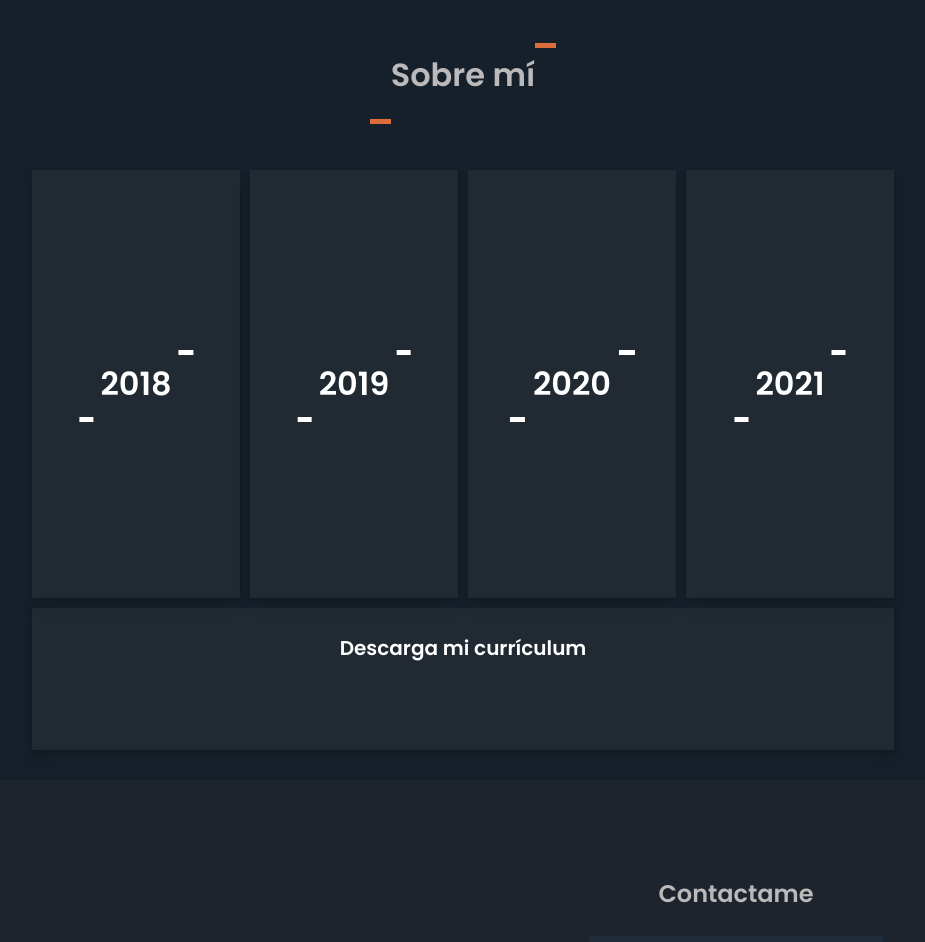
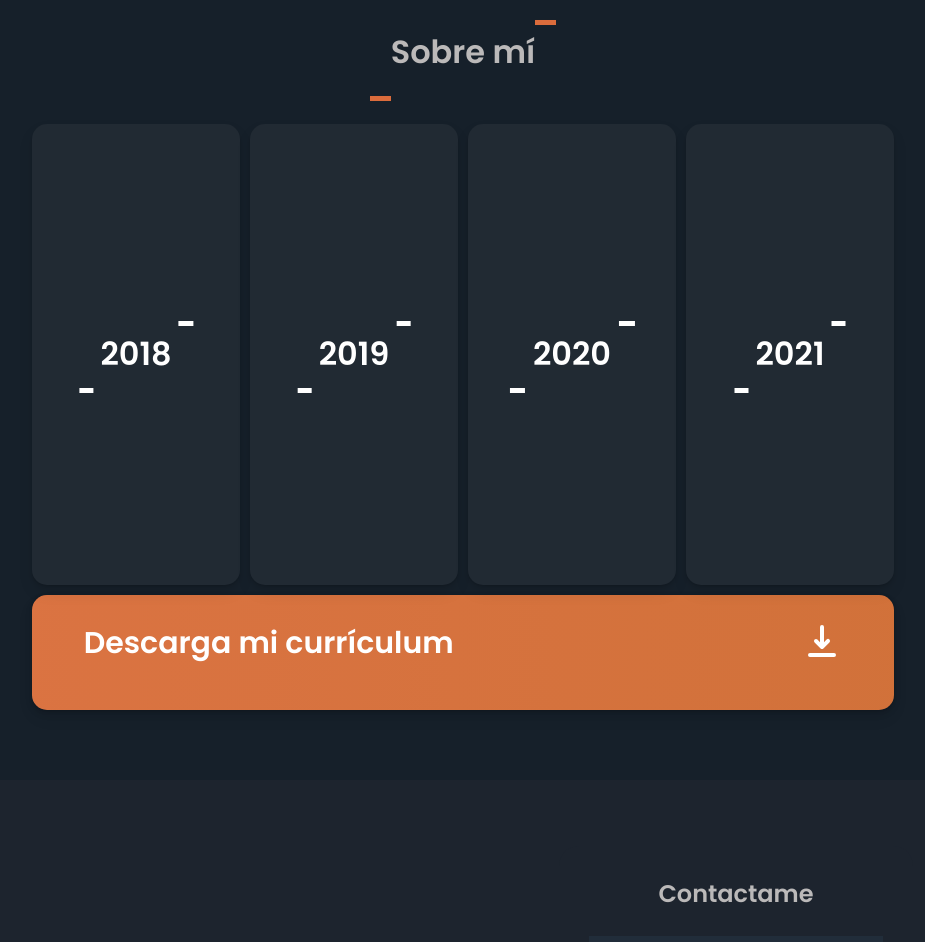
Before and after one commit to matidsc/Portfolio, a React (Create React App) app in the folder portfolio/: page / in a window 1280 px wide. Shown: the part 1620-2562 px from the top of the page, without its empty margins (177-1102 px from the left). Built offline with nearby package versions, Linux system fonts and the light colour scheme.

Commit message:
Mejoras en tarjetas de about, animacion de descargar cv

```diff
--- a/portfolio/src/Components/about.js
+++ b/portfolio/src/Components/about.js
@@ -2,7 +2,7 @@ import React from 'react';
 import SectionWrapper from './sectionWrapper';
 import AboutCard from './aboutCard';
 import cards from '../JSON/about.json'
-
+import {HiDownload} from 'react-icons/hi'
 const About =()=>{
 
     return(
@@ -14,7 +14,9 @@ const About =()=>{
        )}
           <div className='hola'>
             <h1>Descarga mi currículum</h1>
+            <HiDownload size='40px' color='white'/>
         </div>
+
        </SectionWrapper>
 
        </div>
--- a/portfolio/src/JSON/about.json
+++ b/portfolio/src/JSON/about.json
@@ -12,11 +12,11 @@
     {
         "Nombre": "Proyecto final",
         "Year": "2020",
-        "infoContent": "Proyecto en equipo donde xd"
+        "infoContent": "Fui desarrollador en la creación de un sistema de autoconsulta médica"
     },
     {
         "Nombre": "Proyectos personales",
         "Year": "2021",
-        "infoContent": "Comencé a aprender java xd"
+        "infoContent": "Profundicé mis habilidades de desarrollo web con proyectos y certifiqué mi nivel de inglés"
     }
 ]
--- a/portfolio/src/Styles/aboutCard.css
+++ b/portfolio/src/Styles/aboutCard.css
@@ -2,19 +2,42 @@
     height: 100%;
     grid-row: 2/3;
     grid-column: 1/5;
-    color: white;
     width: 100%;
     background-color: var(--thrd-bg-color);
-    padding: 3%;
+    padding: 3% 6%;
+    cursor: pointer;
+    display: flex;
+    background: linear-gradient(to left,#ca7034, #ee7752);
+	animation: gradient 5s ease infinite;
+    justify-content: space-between;
+    background-size: 400%;
+    color: white;
+
+}
+
+
+@keyframes gradient {
+
+	0% {
+		background-position: 0% 50%;
+	}
+	50% {
+		background-position: 100% 50%;
+	}
+	100% {
+		background-position: 0% 50%;
+	}
+}
+.hola,.cardWrapper{
     box-shadow: 0 1px 2px rgba(0,0,0,0.07),
     0 2px 4px rgba(0,0,0,0.07),
     0 4px 8px rgba(0,0,0,0.07),
-    0 8px 16px rgba(0,0,0,0.07)
+    0 8px 16px rgba(0,0,0,0.07);
+    border-radius: 15px;
+
 }
-
 .hola h1{
-    font-size: 20px;
-    text-align: center;
+    font-size: 30px;
 }
 .cardWrapper{
     grid-row: 1/2;
@@ -25,11 +48,7 @@
     transition: width 0.5s ease;
     background-color: var(--thrd-bg-color);
     height: 100%;
-    box-shadow: 0 1px 2px rgba(0,0,0,0.07),
-    0 2px 4px rgba(0,0,0,0.07),
-    0 4px 8px rgba(0,0,0,0.07),
-    0 8px 16px rgba(0,0,0,0.07)
-
+    cursor: default;
 }
 @media screen and(max-width:768px) {
     .cardWrapper{
@@ -39,7 +58,7 @@
     }
  }
 .cardWrapper:hover::before{opacity: 1;}
-.cardWrapper::after,.cardWrapper::before{
+.cardWrapper::before{
     content: '';
     position: absolute;
     left: 0;
@@ -59,15 +78,17 @@
     transition: opacity 1s ease, transform 1s ease 0.25s;
 }
 .cardWrapper:hover .info{
-    transform: translateY(0);
+    transform: translateY(-20%);
     transition: all 1s 0.5s;
     opacity: 1;
 }
 .info{
-    transform:translateY(25px);
+    display: flex;
+    flex-direction: column;
+    row-gap: 3%;
+    transform:translateY(-50px);
     position: relative;
     z-index: 1;
-    text-align: center;
     margin: 0 1.618em;
     top: 50%;
     opacity: 0;
@@ -75,6 +96,10 @@
     height: 100%;
     padding: 10%;
 }
+.info h1{font-size: 28px;color: #ee7752;;}
+.info p{font-weight: 300;}
+.info p,.info h1{text-align: center;}
+
 .year{
     position: absolute;
     transform: translate(-50%,-50%);
@@ -84,9 +109,9 @@
     transition: all 1s;
 }
 .cardWrapper:hover .year{
-    left: 10%;
+    left: 15%;
     top: 10%;
-    transform: translate(-10%,-10%);
+    transform: translate(-15%,-10%);
 }
 .cardWrapper:hover .year::before{
    opacity: 0;
--- a/portfolio/src/Styles/heroSection.css
+++ b/portfolio/src/Styles/heroSection.css
@@ -7,7 +7,7 @@
 }
 .heroWrapper{
 
-    height: 80%;
+    height: 75%;
     width: 80%;
     display: grid;
     grid-template-rows: 50% 40% 10%;
--- a/portfolio/src/Styles/section.css
+++ b/portfolio/src/Styles/section.css
@@ -7,10 +7,10 @@
 .contentWrapper{
     display: grid;
     width: 100%;
-    height: 95%;
+    height: 90%;
     align-items: center;
     justify-items: center;
-    grid-template-rows: 25% 75%;
+    grid-template-rows: 20% 80%;
     grid-template-columns: 100%;
 }
 .contentWrapper .titulo{
@@ -59,12 +59,13 @@
     display: grid;
     grid-row: 2/3;
     align-content: center;
-    height: 75%;
-    width: 50%;
+
+    height: 95%;
+    width: 60%;
 }
 .aboutCards{
    display: grid;
-    grid-template-rows:  75% 25%;
+    grid-template-rows:  80% 20%;
     grid-template-columns: repeat(4,25%);
 
     /*display: flex;*/
--- a/portfolio/src/Styles/skill.css
+++ b/portfolio/src/Styles/skill.css
@@ -1,7 +1,7 @@
 .habilidad{
     backdrop-filter: blur(14px);
     background-color: var(--thrd-bg-color);
-    height: 250px;
+    height: 100%;
     color: rgb(187, 185, 185);
     border-radius: 15px;
     padding: 30px;
@@ -12,10 +12,11 @@
     row-gap: 40px;
     column-gap: 40px;
     transition: 0.3s all;
+    width: 100%;
 }
 
 .habilidad:hover{
-    height: 255px;
+    height: 101%;
     background-color: rgba(255, 255, 255, 0.12);
 }
 
```
